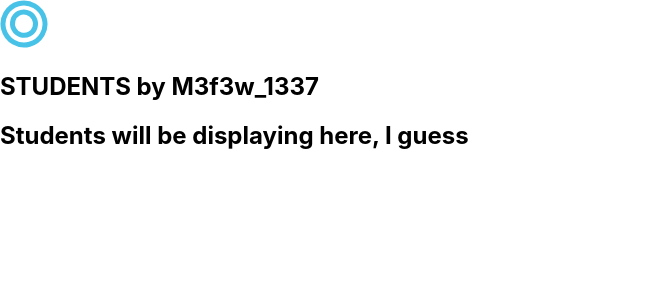
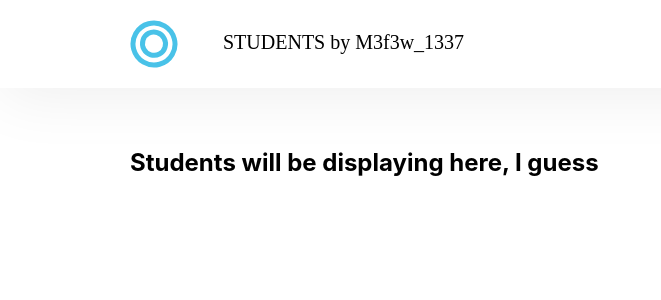
Before and after one commit to MathewNez/doubletapp-test, a React (Create React App) app: page / in a window 1280 px wide. Shown: the top 300 px of the page, without its empty margins (0-661 px from the left). Built offline with nearby package versions, Linux system fonts and the light colour scheme.

Commit message:
Added some styles for navbar

```diff
--- a/src/index.css
+++ b/src/index.css
@@ -1,13 +1,52 @@
-body {
+* {
   margin: 0;
   font-family: -apple-system, BlinkMacSystemFont, 'Segoe UI', 'Roboto', 'Oxygen',
     'Ubuntu', 'Cantarell', 'Fira Sans', 'Droid Sans', 'Helvetica Neue',
     sans-serif;
-  -webkit-font-smoothing: antialiased;
-  -moz-osx-font-smoothing: grayscale;
 }
 
-code {
-  font-family: source-code-pro, Menlo, Monaco, Consolas, 'Courier New',
-    monospace;
+.navbar {
+  padding: 20px 20px 20px 130px;
+  display: flex;
+  margin: 0 auto;
+
+  /* White */
+  background: #FFFFFF;
+
+  /* 1 */
+  box-shadow: 0 7px 64px rgba(0, 0, 0, 0.07);
 }
+.navbar h1 {
+  /* 20 / M */
+  padding-left: 45px;
+  font-family: Geometria, serif;
+  font-style: normal;
+  font-weight: 500;
+  font-size: 20px;
+  line-height: 44px;
+
+  /* or 220% */
+
+  /* Black */
+  color: #000000;
+
+}
+
+.content {
+  margin: 40px auto;
+  padding: 20px 130px;
+}
+
+.students h2{
+  /* 40 / B */
+  font-family: Geometria, serif;
+  font-style: normal;
+  font-weight: bold;
+  font-size: 40px;
+  line-height: 50px;
+  display: flex;
+  align-items: center;
+
+  /* Black */
+  color: #000000;
+}
```
